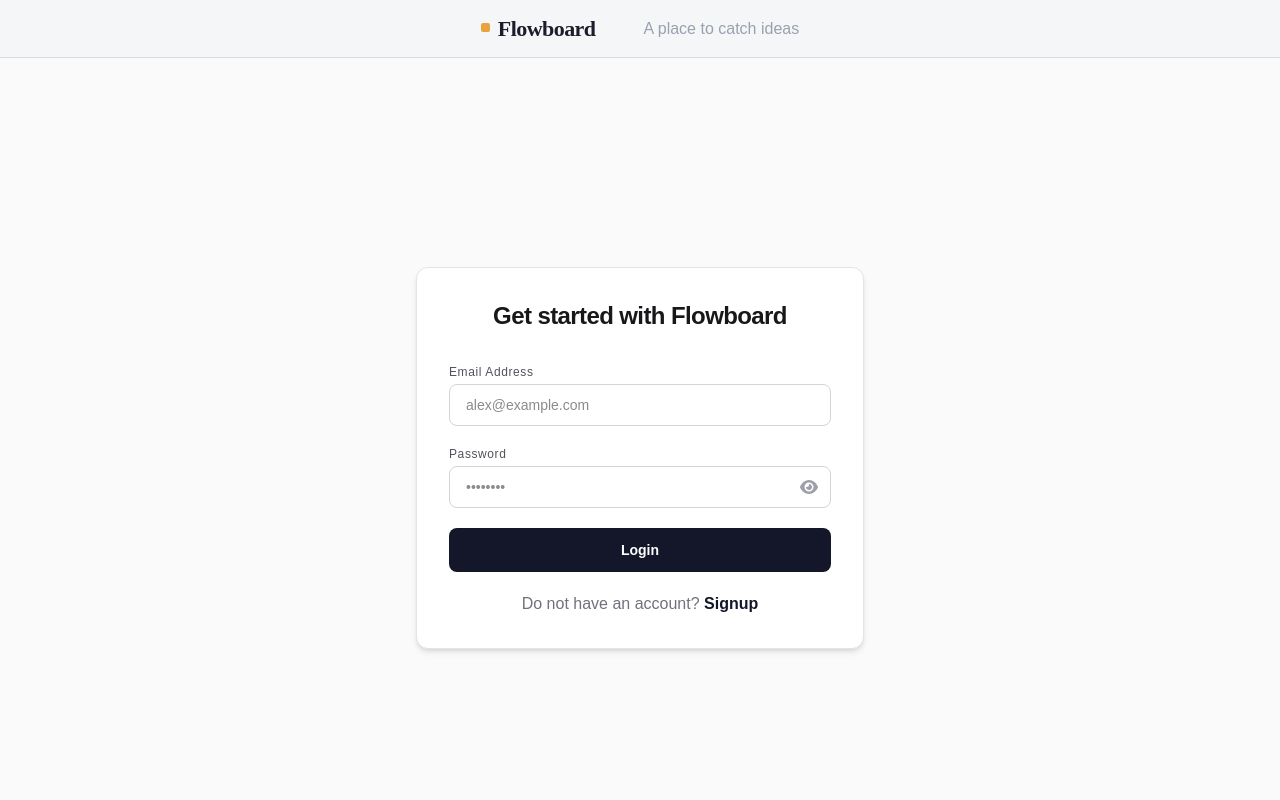
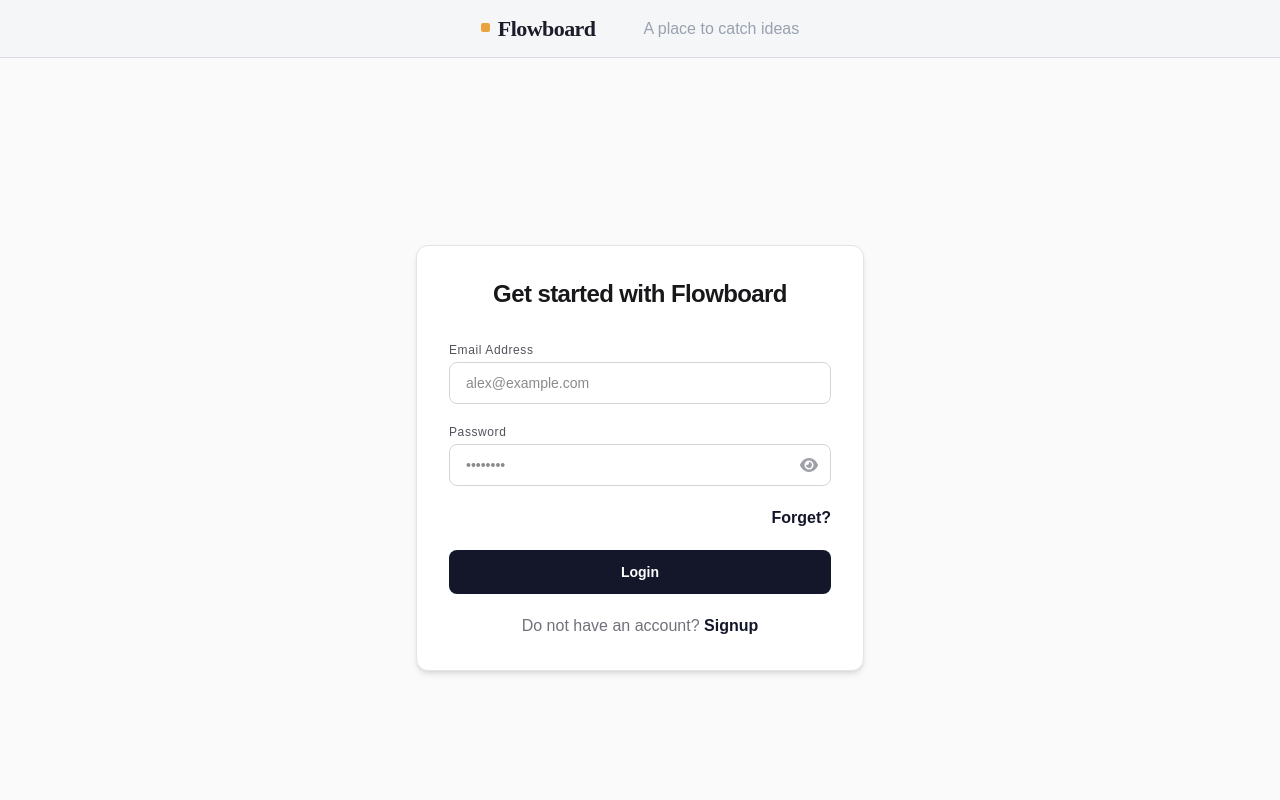
Before and after one commit to sahrishmubarik/Flowboard, a Next.js app: page /auth/login in a window 1280 px wide. Shown: the top 800 px of the page. Built offline with nearby package versions, Linux system fonts and the light colour scheme.

Commit message:
feat: Apply header and footer on all auth pages

```diff
--- a/src/app/auth/login/page.tsx
+++ b/src/app/auth/login/page.tsx
@@ -180,7 +180,12 @@ onError: (error) => {
                     )}
                   </div>
 
-
+                  <a
+                      href="/auth/forget-password"
+                      className="font-semibold text-[var(--board-ink)] flex justify-end"
+                    >
+                      Forget?
+                    </a>
 
                   {/* Submit */}
                <button
--- a/src/components/Footer.tsx
+++ b/src/components/Footer.tsx
@@ -25,7 +25,9 @@ export default function Footer() {
       pathName === "/register" ||
       pathName === "/login" ||
       pathName === "/auth/register" ||
-      pathName === "/auth/login";
+      pathName === "/auth/login" ||
+      pathName === "/auth/forget-password" ||
+      pathName === "/auth/reset-password";
 
 
   return (
--- a/src/components/Header.tsx
+++ b/src/components/Header.tsx
@@ -20,7 +20,9 @@ export default function Header() {
     pathName === "/register" ||
     pathName === "/login" ||
     pathName === "/auth/register" ||
-    pathName === "/auth/login";
+    pathName === "/auth/login" ||
+    pathName ===  "/auth/forget-password "||
+    pathName === "/auth/reset-password " ;
 
   return (
     <header className="border-b border-[var(--mist)] bg-[var(--paper)]">
@@ -61,7 +63,7 @@ export default function Header() {
               ))}
 
               <Link
-                href="/login"
+                href="/auth/login"
                 className="text-[15px] text-[var(--ink-soft)] transition-colors hover:text-[var(--ink)]"
               >
                 Sign in
```
